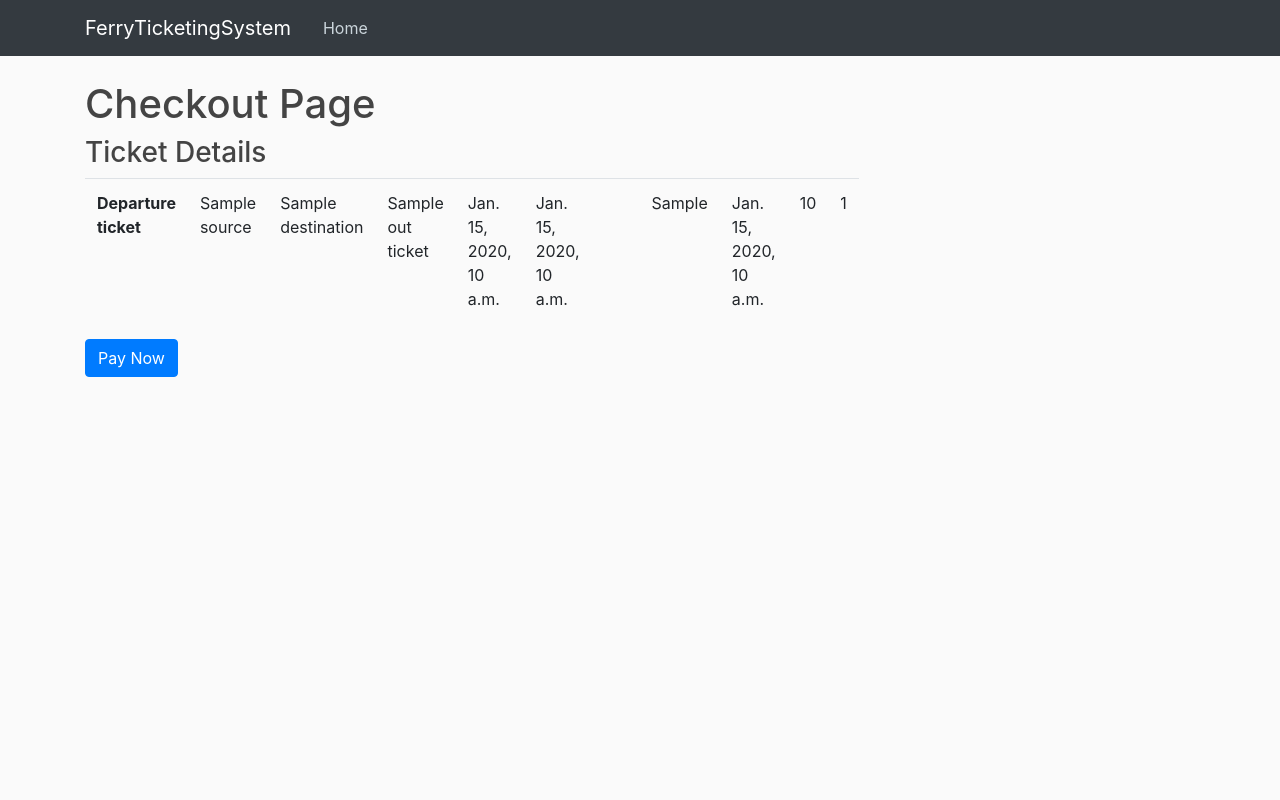
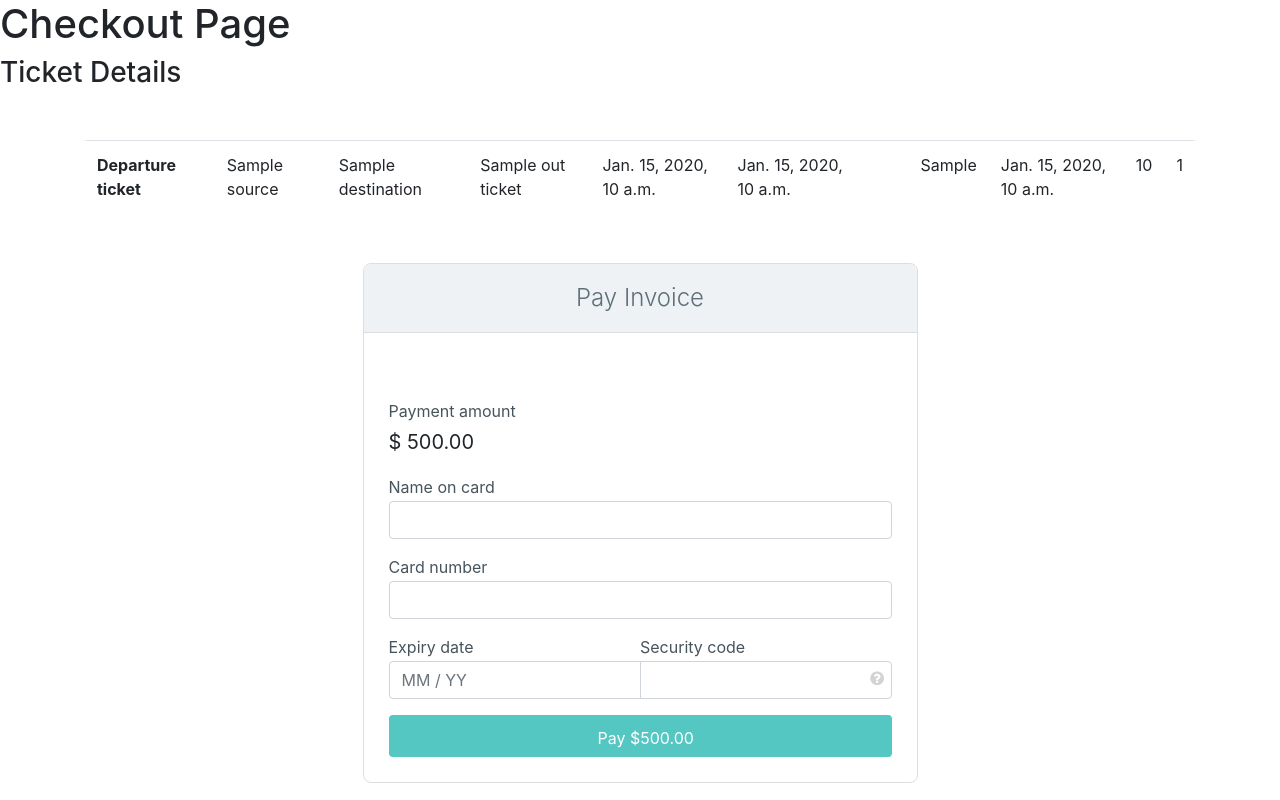
Before and after one commit to sakshichheda17/FerryTicketing-System, a Django app: template src/templates/checkout.html in a window 1280 px wide. Run offline with Django 3.2, Linux system fonts and the light colour scheme; the template is opened without the code that fills it: most values are stand-ins (such as "Sample title", 1, 10 or a date in 2020); some libraries are stand-ins or nearby versions.

Commit message:
added payment form to Checkout page

```diff
--- a/src/templates/checkout.html
+++ b/src/templates/checkout.html
@@ -1,10 +1,188 @@
-{% extends 'base.html' %}
+<!DOCTYPE html>
+<html>
+<head>
+	<!-- Required meta tags -->
+    <meta charset="utf-8">
+    <meta name="viewport" content="width=device-width, initial-scale=1, shrink-to-fit=no">
 
-{% block content %}
+    <!-- Bootstrap CSS -->
+    <link rel="stylesheet" href="https://stackpath.bootstrapcdn.com/bootstrap/4.3.1/css/bootstrap.min.css" integrity="sha384-ggOyR0iXCbMQv3Xipma34MD+dH/1fQ784/j6cY/iJTQUOhcWr7x9JvoRxT2MZw1T" crossorigin="anonymous">
 
+	<title>Checkout</title>
+	<style type="text/css">
+
+
+		.expiry-date-group {
+		  float: left;
+		  width: 50%
+		}
+
+		.expiry-date-group input {
+		  width: calc(100% + 1px);
+		  border-top-right-radius: 0;
+		  border-bottom-right-radius: 0;
+		}
+
+		.expiry-date-group input:focus {
+		  position: relative;
+		  z-index: 10;
+		}
+
+		.security-code-group {
+		  float: right;
+		  width: 50%
+		}
+
+		.security-code-group input {
+		  border-top-left-radius: 0;
+		  border-bottom-left-radius: 0;
+		}
+
+		#PayButton {
+		  outline: 0!important;
+		  height: 42px;
+		  font-size: 16px;
+		  background-color: #54C7C3!important;
+		  border: none;
+		}
+
+		#PayButton:hover {
+		  background-color: #6DCECB!important;
+		}
+
+		#PayButton:active {
+		  background-color: #4FBCB9!important;
+		}
+
+		#PayButton:disabled {
+		  background: rgba(84, 199, 195, .5)!important;
+		  color: #FFF!important;
+		}
+
+		.container {
+		  margin-top: 50px;
+		}
+
+		#Checkout {
+		  z-index: 100001;
+		  width: 50%;
+		  min-width: 300px;
+		  height: 100%;
+		  min-height: 100%;
+		  background: 0 0 #ffffff;
+		  border-radius: 8px;
+		  border: 1px solid #dedede;
+		  margin-left: auto;
+		  margin-right: auto;
+		  display: block;
+		}
+
+		#Checkout>h1 {
+		  margin: 0;
+		  padding: 20px;
+		  text-align: center;
+		  background: #EEF2F4;
+		  color: #5D6F78;
+		  font-size: 24px;
+		  font-weight: 300;
+		  border-bottom: 1px solid #DEDEDE;
+		  border-top-left-radius: 8px;
+		  border-top-right-radius: 8px;
+		}
+
+		#Checkout>form {
+		  margin: 0 25px 25px;
+		}
+
+		label {
+		  color: #46545C;
+		  margin-bottom: 2px;
+		}
+
+		.input-container {
+		  position: relative;
+		}
+
+		.input-container input {
+		  padding-right: 25px;
+		}
+
+		.input-container>i, a[role="button"] {
+		  color: #d3d3d3;
+		  width: 25px;
+		  height: 30px;
+		  line-height: 30px;
+		  font-size: 16px;
+		  position: absolute;
+		  top: 2px;
+		  right: 2px;
+		  cursor: pointer;
+		  text-align: center;
+		}
+
+		.input-container>i:hover, a[role="button"]:hover {
+		  color: #777;
+		}
+		.amount-placeholder {
+		  font-size: 20px;
+		  height: 34px;
+		}
+
+		.amount-placeholder>button {
+		  float: right;
+		  width: 60px;
+		}
+
+		.amount-placeholder>span {
+		  line-height: 34px;
+		}
+
+		.card-row {
+		  text-align: center;
+		  margin: 20px 25px 10px;
+		}
+
+		.card-row span {
+		  width: 48px;
+		  height: 30px;
+		  margin-right: 3px;
+		  background-repeat: no-repeat;
+		  display: inline-block;
+		  background-size: contain;
+		}
+
+		.submit-button-lock {
+		  height: 20px;
+		  margin-top: -2px;
+		  margin-right: 7px;
+		  vertical-align: middle;
+
+		  display: inline-block;
+		}
+
+		.align-middle {
+		  vertical-align: middle;
+		}
+
+		input {
+		  box-shadow: none!important;
+		}
+
+		input:focus {
+		  border-color: #b0e5e3!important;
+		  background-color: #EEF9F9!important;
+		}
+	</style>
+</head>
+<body>
+<link href='https://fonts.googleapis.com/css?family=Open+Sans:400,300' rel='stylesheet' type='text/css'>
+<link rel="stylesheet" href="//maxcdn.bootstrapcdn.com/font-awesome/4.3.0/css/font-awesome.min.css">
+
+<div>
 <h1>Checkout Page</h1>
 <h3>Ticket Details</h3>
-<div>
+</div>
+<div class='container'>
 
 <table class="table .table-bordered .table-striped">
 <th>Departure ticket</th>
@@ -21,7 +199,7 @@
 <td>{{ out_ticket.total_amount}}</td>
 </table>
 </div>
-<div>
+<div class='container'>
 {% if in_booking_time %}
 <table class="table .table-bordered .table-striped">
 <th>Arrival ticket</th>
@@ -39,8 +217,64 @@
 </table>
 {% endif %}
 </div>
-<form action="" method="post">
-    <input class="btn btn-primary" type="submit" value="Pay Now">
-</form>
 
-{% endblock %}
+<div class="container">
+  <div id="Checkout" class="inline">
+      <h1>Pay Invoice</h1>
+      <div class="card-row">
+          <span class="visa"></span>
+          <span class="mastercard"></span>
+          <span class="amex"></span>
+          <span class="discover"></span>
+      </div>
+      <form>
+          <div class="form-group">
+              <label for="PaymentAmount">Payment amount</label>
+              <div class="amount-placeholder">
+                  <span>$</span>
+                  <span>500.00</span>
+              </div>
+          </div>
+          <div class="form-group">
+              <label or="NameOnCard">Name on card</label>
+              <input id="NameOnCard" class="form-control" type="text" maxlength="255"></input>
+          </div>
+          <div class="form-group">
+              <label for="CreditCardNumber">Card number</label>
+              <input id="CreditCardNumber" class="null card-image form-control" type="text"></input>
+          </div>
+          <div class="expiry-date-group form-group">
+              <label for="ExpiryDate">Expiry date</label>
+              <input id="ExpiryDate" class="form-control" type="text" placeholder="MM / YY" maxlength="7"></input>
+          </div>
+          <div class="security-code-group form-group">
+              <label for="SecurityCode">Security code</label>
+              <div class="input-container" >
+                  <input id="SecurityCode" class="form-control" type="text" ></input>
+                  <i id="cvc" class="fa fa-question-circle"></i>
+              </div>
+          </div>
+
+          <button id="PayButton" class="btn btn-block btn-success submit-button" type="submit">
+              <span class="submit-button-lock"></span>
+              <span class="align-middle">Pay $500.00</span>
+          </button>
+      </form>
+  </div>
+</div>
+
+<script type="text/javascript">
+	$(function () {
+	  $('[data-toggle="popover"]').popover();
+
+	  $('#cvc').on('click', function(){
+	    if ( $('.cvc-preview-container').hasClass('hide') ) {
+	      $('.cvc-preview-container').removeClass('hide');
+	    } else {
+	      $('.cvc-preview-container').addClass('hide');
+	    }
+	  });
+
+	});
+</script>
+</body>
```
